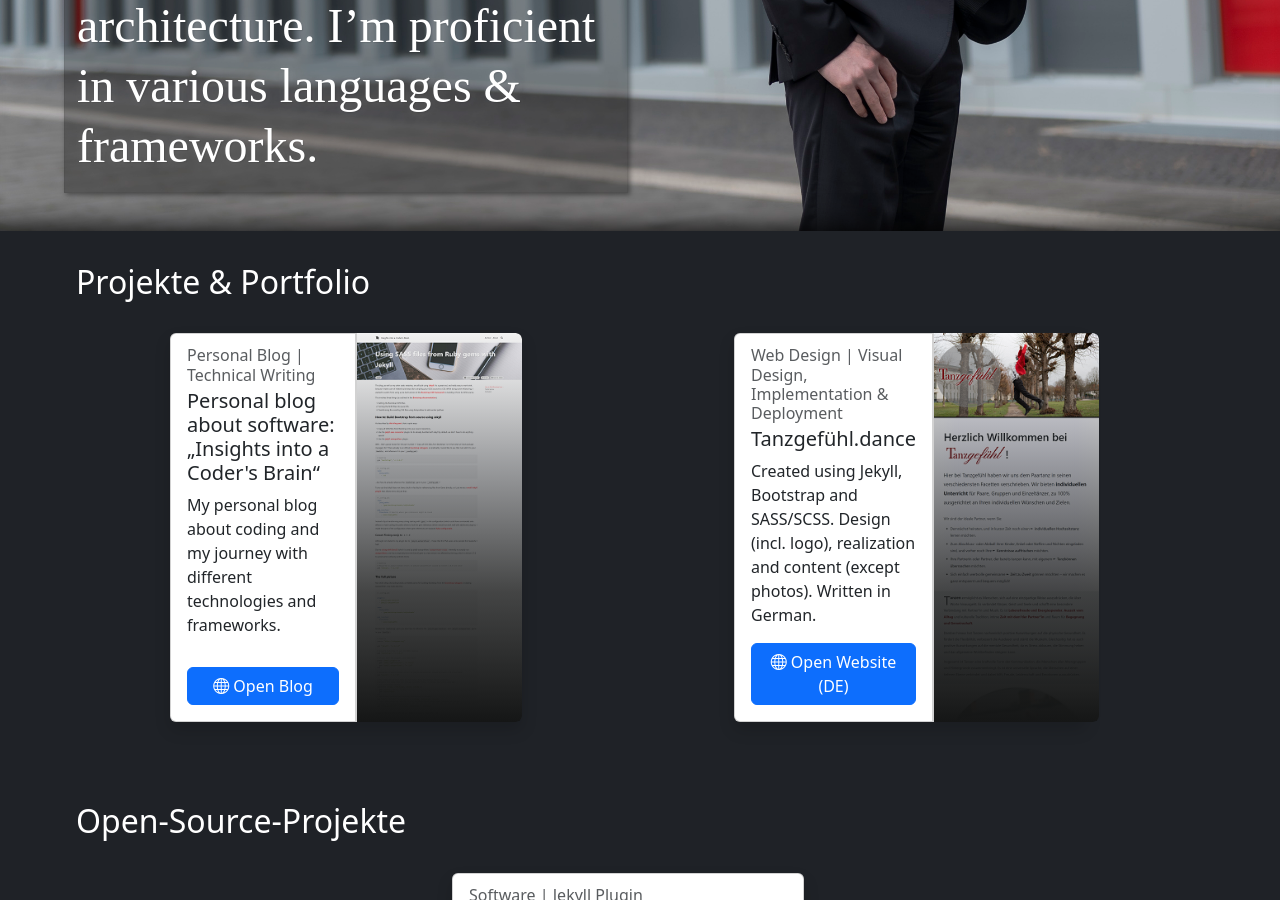
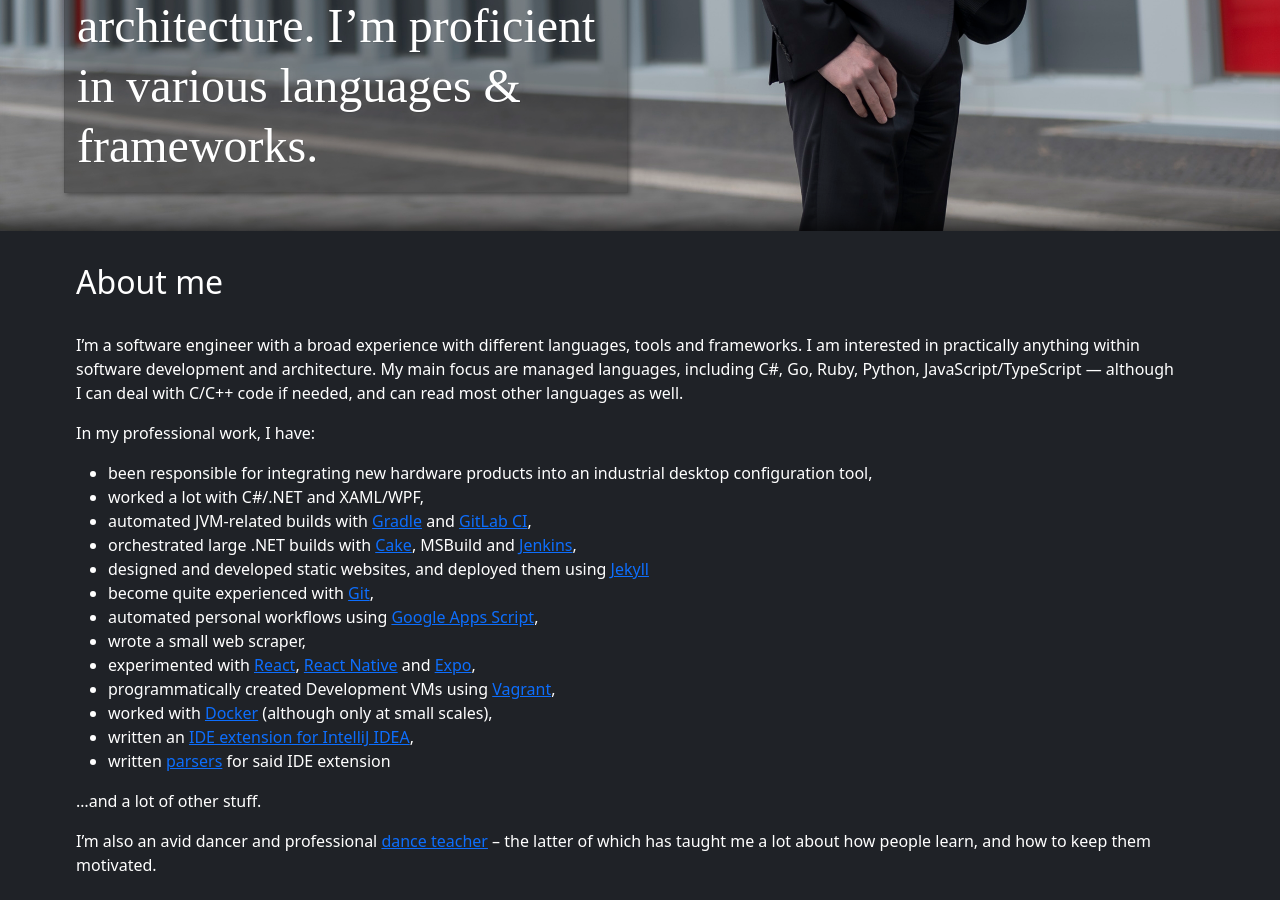
Before and after one commit to cr7pt0gr4ph7/taktgeber.it, a Jekyll site: the page built from en/index.html, in a window 1280 px wide and 900 px high, scrolled down 684 px. Built offline with Jekyll 4.4.1, drawn with Linux system fonts in a browser that asks for light colours; some of the changed text lies outside the part shown.

Commit message:
Add an "About me" text (english only at the moment)

```diff
--- a/_includes/pages/landing-page.html
+++ b/_includes/pages/landing-page.html
@@ -26,18 +26,28 @@
     <div class="section dark-section section-2">
       <div class="section-content-wrapper">
         <div class="section-content container-fluid row justify-content-around">
+          {%- if about_me_text -%}
+            <h2 id="about">{% if page.lang == 'en' %}About me{% else %}Über mich{% endif %}</h2>
+            <div class="about-text">
+              {{- about_me_text | markdownify -}}
+            </div>
+          {%- endif -%}
+
           {%- assign all_projects = site.data.projects.projects -%}
           {%- assign main_projects = all_projects | where: "type", "main" -%}
           {%- assign oss_projects = all_projects | where: "type", "open_source" -%}
           {%- assign side_projects = all_projects | where: "type", "side_project" -%}
+
           {% if main_projects and main_projects != empty %}
-            <h2 id="portfolio">Projekte &amp; Portfolio</h2>
+            <h2 id="portfolio">{% if page.lang == 'en' %}Projects &amp; portfolio{% else %}Projekte &amp; Portfolio{% endif %}</h2>
             {%- include pages/projects-list.html projects=main_projects -%}
           {%- endif -%}
+
           {%- if oss_projects and oss_projects != empty -%}
-            <h2>Open-Source-Projekte</h2>
+            <h2>{% if page.lang == 'en' %}Open source projects{% else %}Open-Source-Projekte{% endif %}</h2>
             {%- include pages/projects-list.html projects=oss_projects -%}
           {%- endif -%}
+
           {%- if side_projects and side_projects != empty -%}
             <h2>Weitere Projekte</h2>
             {%- include pages/projects-list.html projects=side_projects -%}
--- a/en/index.html
+++ b/en/index.html
@@ -22,4 +22,30 @@ translations:
   Contact now
 {%- endcapture -%}
 
+{%- capture about_me_text -%}
+  I'm a software engineer with a broad experience with different languages, tools and frameworks.
+  I am interested in practically anything within software development and architecture.
+  My main focus are managed languages, including C#, Go, Ruby, Python, JavaScript/TypeScript
+  &mdash; although I can deal with C/C++ code if needed, and can read most other languages as well.
+
+  In my professional work, I have:
+  - been responsible for integrating new hardware products into an industrial desktop configuration tool,
+  - worked a lot with C#/.NET and XAML/WPF,
+  - automated JVM-related builds with [Gradle](https://gradle.org/) and [GitLab CI](https://docs.gitlab.com/ee/ci/),
+  - orchestrated large .NET builds with [Cake](https://cakebuild.net/), MSBuild and [Jenkins](https://www.jenkins.io/),
+  - designed and developed static websites, and deployed them using [Jekyll](https://jekyllrb.com)
+  - become quite experienced with [Git](https://git-scm.com/),
+  - automated personal workflows using [Google Apps Script](https://www.google.com/script/start/),
+  - wrote a small web scraper,
+  - experimented with [React](https://react.dev/), [React Native](https://reactnative.dev/) and [Expo](https://expo.dev/),
+  - programmatically created Development VMs using [Vagrant](https://www.vagrantup.com/),
+  - worked with [Docker](https://www.docker.com/) (although only at small scales),
+  - written an [IDE extension for IntelliJ IDEA](https://github.com/cr7pt0gr4ph7/thymeleaf-extras-idea-plugin),
+  - written [parsers](https://github.com/cr7pt0gr4ph7/thymeleaf-extras-idea-plugin/blob/master/grammar/Grammar.bnf) for said IDE extension
+
+  ...and a lot of other stuff.
+
+  I'm also an avid dancer and professional [dance teacher](https://tanzgefuehl.dance/) &ndash; the latter of which has taught me a lot about how people learn, and how to keep them motivated.
+{%- endcapture -%}
+
 {% include pages/landing-page.html %}
```
